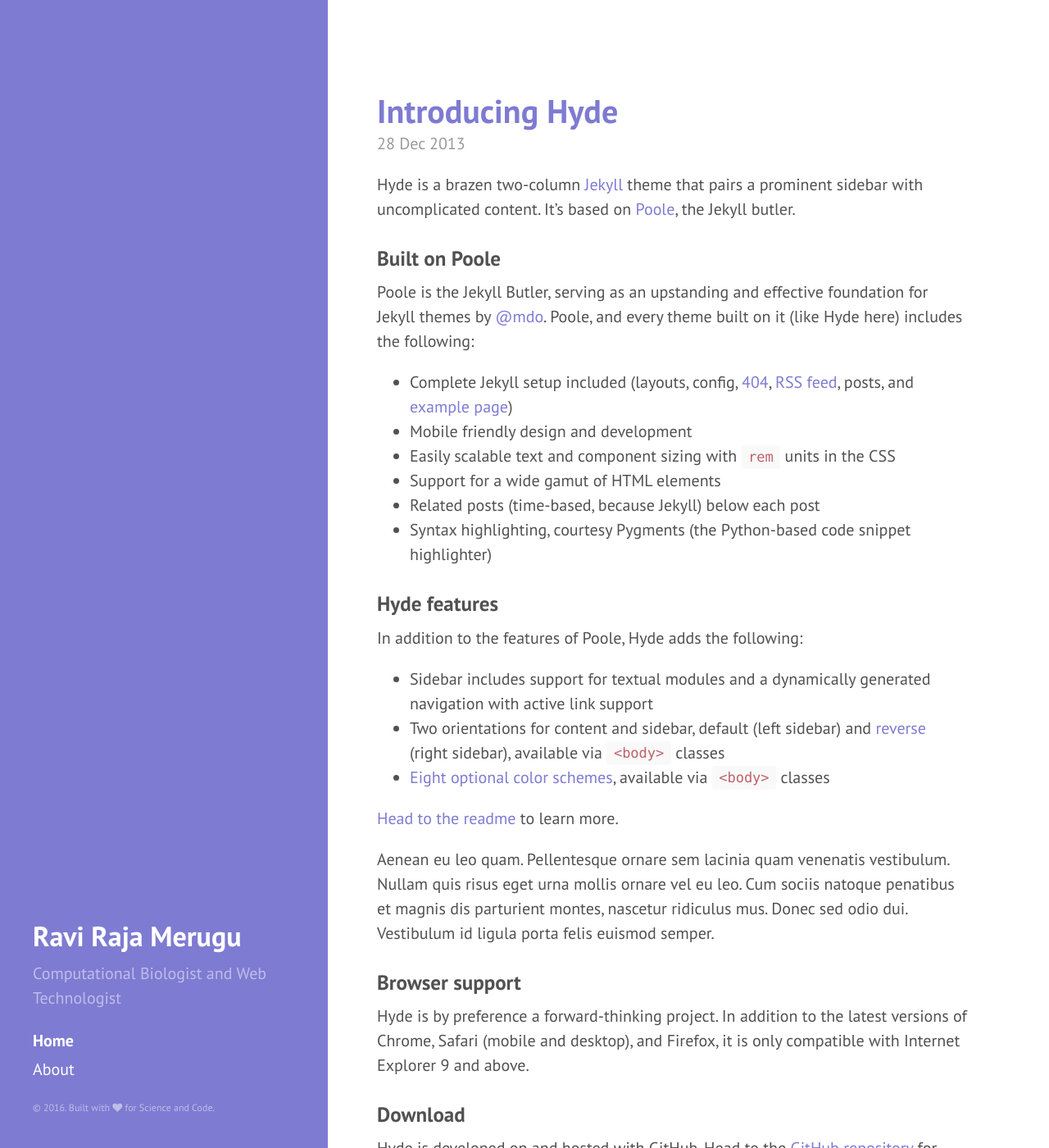
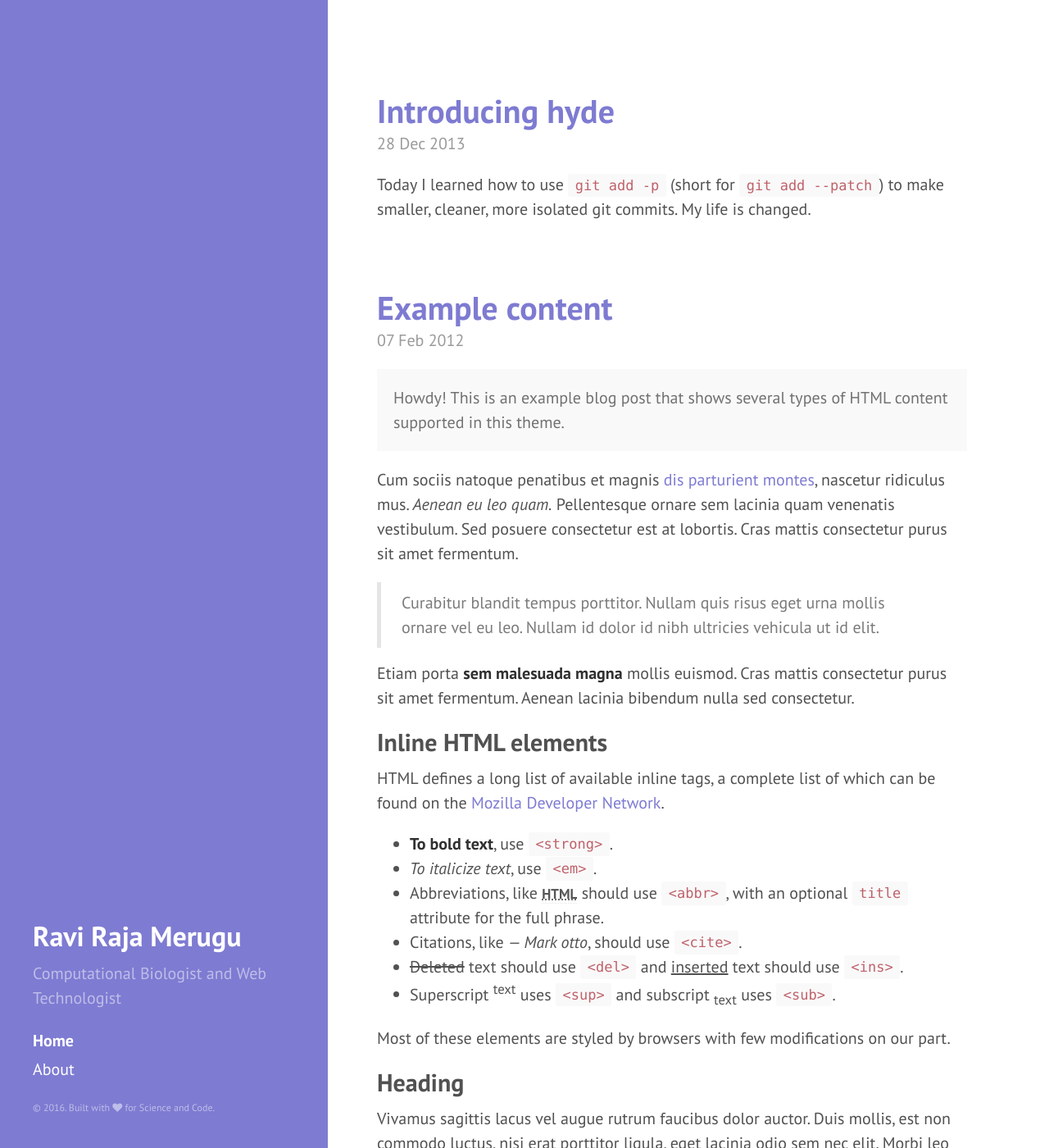
Before and after one commit to rrmerugu/rrmerugu.github.io, a Jekyll site: the page built from index.html, in a window 1280 px wide and 1400 px high. Shown: the whole window at 82% size. Built offline with Jekyll 4.4.1, drawn with Linux system fonts in a browser that asks for light colours; nearby versions of some CDN libraries; the list of posts is cut into pages by our own code; some of the changed text lies outside the part shown.

Commit message:
first commit

```diff
--- a/_config.yml
+++ b/_config.yml
@@ -8,7 +8,6 @@
 
 
 # Permalinks
-# permalink:        pretty
 permalink:              /blog/:categories/:title/
 # relative_permalinks: true
 
@@ -30,3 +29,5 @@
 
 github:
   repo:           https://github.com/rsquarelabs/rsquarelabs
+
+excerpt_separator: "<!--/excerpt-->"
--- a/_posts/2013-12-28-introducing-hyde.md
+++ b/_posts/2013-12-28-introducing-hyde.md
@@ -1,41 +1,67 @@
 ---
 layout: post
-title: "Introducing Hyde"
+title: Introducing hyde
 ---
 
-Hyde is a brazen two-column [Jekyll](http://jekyllrb.com) theme that pairs a prominent sidebar with uncomplicated content. It's based on [Poole](http://getpoole.com), the Jekyll butler.
+Today I learned how to use `git add -p` (short for `git add --patch`) to make smaller, cleaner, more isolated git commits. My life is changed.
 
-### Built on Poole
+<!--/excerpt-->
 
-Poole is the Jekyll Butler, serving as an upstanding and effective foundation for Jekyll themes by [@mdo](https://twitter.com/mdo). Poole, and every theme built on it (like Hyde here) includes the following:
+## When to use it
 
-* Complete Jekyll setup included (layouts, config, [404](/404), [RSS feed](/atom.xml), posts, and [example page](/about))
-* Mobile friendly design and development
-* Easily scalable text and component sizing with `rem` units in the CSS
-* Support for a wide gamut of HTML elements
-* Related posts (time-based, because Jekyll) below each post
-* Syntax highlighting, courtesy Pygments (the Python-based code snippet highlighter)
+Let me paint you a picture...
 
-### Hyde features
+I'm working on a really fun project (the [Kimi](https://github.com/vakila/kimi) interpreter), and am so in the zone that I forget to commit for a couple of hours.
+During that time I make a bunch of different changes to a certain file, `kimi.py`, and some of those changes don't have anything to do with one another conceptually, i.e. relate to different features/bugfixes.
 
-In addition to the features of Poole, Hyde adds the following:
+At this point, if I stage all my changes with `git add kimi.py`, I'll have a commit which globs together all the different things I did.
 
-* Sidebar includes support for textual modules and a dynamically generated navigation with active link support
-* Two orientations for content and sidebar, default (left sidebar) and [reverse](https://github.com/poole/lanyon#reverse-layout) (right sidebar), available via `<body>` classes
-* [Eight optional color schemes](https://github.com/poole/hyde#themes), available via `<body>` classes
+!['Git Commit' on XKCD](https://imgs.xkcd.com/comics/git_commit.png)
+*[XKCD](https://imgs.xkcd.com/comics/git_commit.png) knows my pain*
 
-[Head to the readme](https://github.com/poole/hyde#readme) to learn more.
+So what?
 
+Well, if later on, after committing, I decide that most of the changes in that commit were useful, but one was a real fuck-up and I want to revert the commit, I'd have to manually go back and redo all of my other changes.
+That sounds like a pain in the ass, no?
 
-Aenean eu leo quam. Pellentesque ornare sem lacinia quam venenatis vestibulum. Nullam quis risus eget urna mollis ornare vel eu leo. Cum sociis natoque penatibus et magnis dis parturient montes, nascetur ridiculus mus. Donec sed odio dui. Vestibulum id ligula porta felis euismod semper.
+But wait! The `--patch` flag to the rescue!
 
+## How it works
 
-### Browser support
+If I run `git add --patch kimi.py` or `git add -p kimi.py` instead of the regular `git add kimi.py`, git divides the edits I've made into separate "hunks", and launches a nice little interactive interface which lets me pick and choose which hunks to stage for the next commit. It presents the hunks one-by-one in the order they appear in the file, and gives me the following options for each hunk:
 
-Hyde is by preference a forward-thinking project. In addition to the latest versions of Chrome, Safari (mobile and desktop), and Firefox, it is only compatible with Internet Explorer 9 and above.
+    y - stage this hunk
+    n - do not stage this hunk
+    q - quit; do not stage this hunk or any of the remaining ones
+    a - stage this hunk and all later hunks in the file
+    d - do not stage this hunk or any of the later hunks in the file
+    g - select a hunk to go to
+    / - search for a hunk matching the given regex
+    j - leave this hunk undecided, see next undecided hunk
+    J - leave this hunk undecided, see next hunk
+    k - leave this hunk undecided, see previous undecided hunk
+    K - leave this hunk undecided, see previous hunk
+    s - split the current hunk into smaller hunks
+    e - manually edit the current hunk
+    ? - print help
 
-### Download
+This allows me to make separate commits for the different parts of the file I edited, so that each commit is conceptually independent of the others. Now, if I later decide that one of those hunks was a mistake, I can simply revert that commit, and all of my other changes remain in place.
 
-Hyde is developed on and hosted with GitHub. Head to the <a href="https://github.com/poole/hyde">GitHub repository</a> for downloads, bug reports, and features requests.
+If I want to make sure I've staged the right hunks, I can run `git diff --staged` to see exactly which changes are staged before making the commit.
 
-Thanks!
+It's not perfect; for example, it's only aware of position in the code, so it can't distinguish two conceptually different changes that are right next to each other, as in:
+
+    - this is an old line I deleted
+    + (topic 1) this is a new line I added
+    + (topic 1) this is another line related to the one above
+    + (topic 2) this is a new line related to a different topic
+
+...but that would be expecting too much.
+
+In any case, you shouldn't be using `--patch` as an excuse to be more lazy about your committing habits. **Commit early, commit often, and work on one thing at a time.** But in those *rare* (ahem) cases  where for whatever reason you got behind on your git organization, `--patch` is your friend!
+
+---
+*Sources:*
+
+* [Commit only part of a file in Git](http://stackoverflow.com/questions/1085162/commit-only-part-of-a-file-in-git) on StackOverflow
+* Info from typing `help` while in the `git add -p file.ext` dialog
--- a/index.html
+++ b/index.html
@@ -15,7 +15,6 @@
     <span class="post-date">{{ post.date | date_to_string }}</span>
 
     <div class="">
-    <!-- {{ post.excerpt }} -->
     {{ post.excerpt }}
     </div>
 
```
Also changed, not shown: 6 other files.
